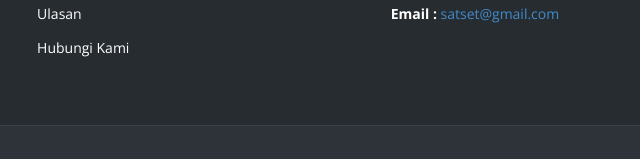
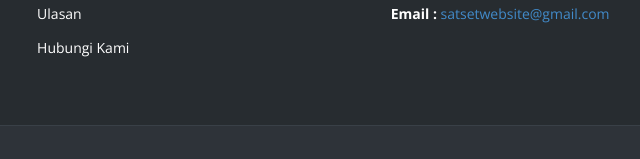
Before and after one commit to SatSet-Corporation/SatSetWebsite, a website: page index.html in a window 1280 px wide. Shown: the part 3065-3224 px from the top of the page, 528-1168 px from the left. Drawn offline with nearby package versions, Linux system fonts and the light colour scheme; some icons are missing.

Commit message:
baru alvin

```diff
--- a/index.html
+++ b/index.html
@@ -258,7 +258,7 @@
                   Surabaya, Jawa Timur<br>
                   Indonesia <br>
                   <strong>Phone : </strong><a href="telp:6281936666423">+62819-3666-6423</a><br>
-                  <strong>Email : </strong><a href="mailto:satsetwebsite@gmail.com">satset@gmail.com</a><br>
+                  <strong>Email : </strong><a href="mailto:satsetwebsite@gmail.com">satsetwebsite@gmail.com</a><br>
                 </p>
               </div>
             </div>
```
